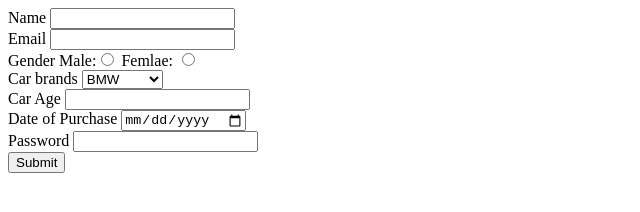
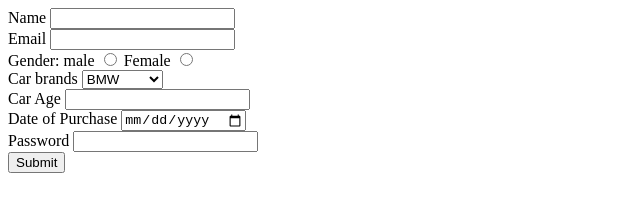
Before and after one commit to acciojob/car-insurance-form-deepak-singh-jethi, a website: page main.html in a window 1280 px wide. Shown: the full height of the page, 0-640 px from the left. Drawn offline with Linux system fonts and the light colour scheme.

Commit message:
created a submission

```diff
--- a/main.html
+++ b/main.html
@@ -19,11 +19,11 @@
       </div>
 
       <div>
-        <label for="gender">Gender</label>
-
-        Male:<input type="radio" name="gender" id="gender" />
-
-       Femlae: <input type="radio" name="gender" id="gender" />
+        <label for="gender">Gender:</label>
+        <label for="gender">male</label>
+        <input type="radio" name="gender" id="gender_m" />
+        <label for="gender">Female</label>
+        <input type="radio" name="gender" id="gender_f" />
       </div>
 
       <div>
```
